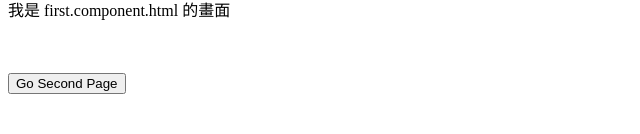
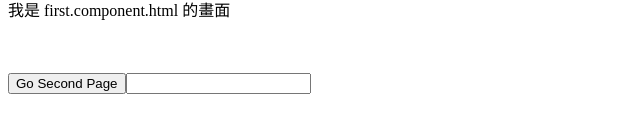
Before and after one commit to Musukeki/route_demo, an Angular app: page /first in a window 1280 px wide. Shown: the part 166-300 px from the top of the page, without its empty margins (0-640 px from the left). Built offline with nearby package versions, Linux system fonts and the light colour scheme.

Commit message:
上課講解

```diff
--- a/src/app/@service/example.service.ts
+++ b/src/app/@service/example.service.ts
@@ -11,6 +11,7 @@ import { Injectable } from '@angular/core';
 export class ExampleService {
 
   firstPageData!: string;
+  userName: any;
 
   constructor() { }
 }
--- a/src/app/first/first.component.html
+++ b/src/app/first/first.component.html
@@ -4,3 +4,6 @@
 <br>
 <!-- 資料傳遞練習 -->
 <button (click)="goSecond()">Go Second Page</button>
+
+<!-- 小練習 -->
+<input type="text" [(ngModel)]="userName">
--- a/src/app/first/first.component.ts
+++ b/src/app/first/first.component.ts
@@ -1,11 +1,12 @@
 // import { routes } from './../../../node_modules/@angular/router/router_module.d-Bx9ArA6K.d';
 import { ExampleService } from './../@service/example.service';
 import { Component } from '@angular/core';
+import { FormsModule } from '@angular/forms';
 import { Router, RouterOutlet } from '@angular/router';
 
 @Component({
   selector: 'app-first',
-  imports: [RouterOutlet],
+  imports: [RouterOutlet, FormsModule],
   templateUrl: './first.component.html',
   styleUrl: './first.component.scss'
 })
@@ -14,12 +15,14 @@ export class FirstComponent {
   constructor(
     private exampleService: ExampleService,
     private router: Router
-  ) {
+  ) {}
 
-  }
+  userName!: string;
 
   goSecond() {
     this.exampleService.firstPageData = 'first 頁面要存放到 service 的資料內容';
     this.router.navigateByUrl('/second')
+
+    this.exampleService.userName = this.userName;
   }
 }
--- a/src/app/second/second.component.html
+++ b/src/app/second/second.component.html
@@ -1 +1,2 @@
 <p>我是 second.component.html 的畫面</p>
+{{ userName }}
--- a/src/app/second/second.component.ts
+++ b/src/app/second/second.component.ts
@@ -11,8 +11,12 @@ export class SecondComponent {
 
   constructor( private exampleService: ExampleService ) {}
 
+  userName!: string;
+
   ngOnInit(): void {
     let secondPageGetData = this.exampleService.firstPageData;
     console.log(secondPageGetData);
+
+    this.userName = this.exampleService.userName
   }
 }
```
